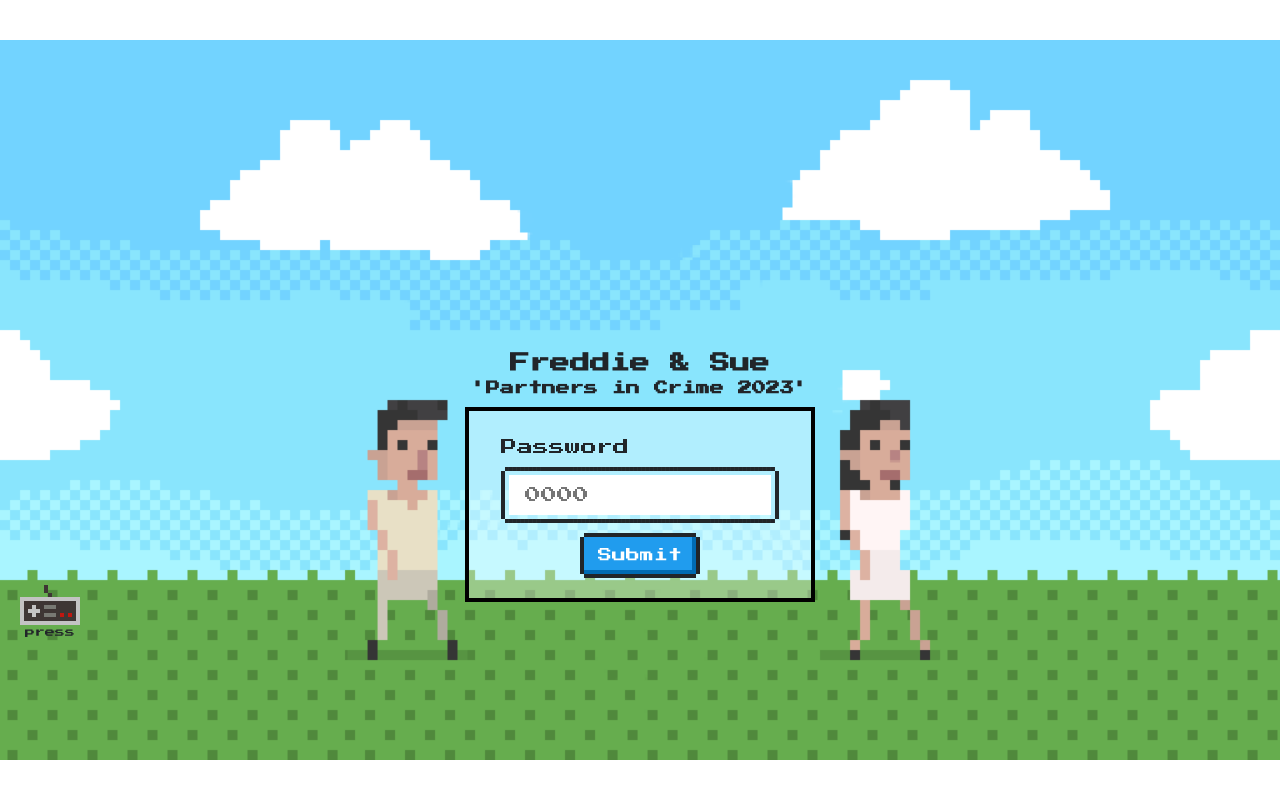
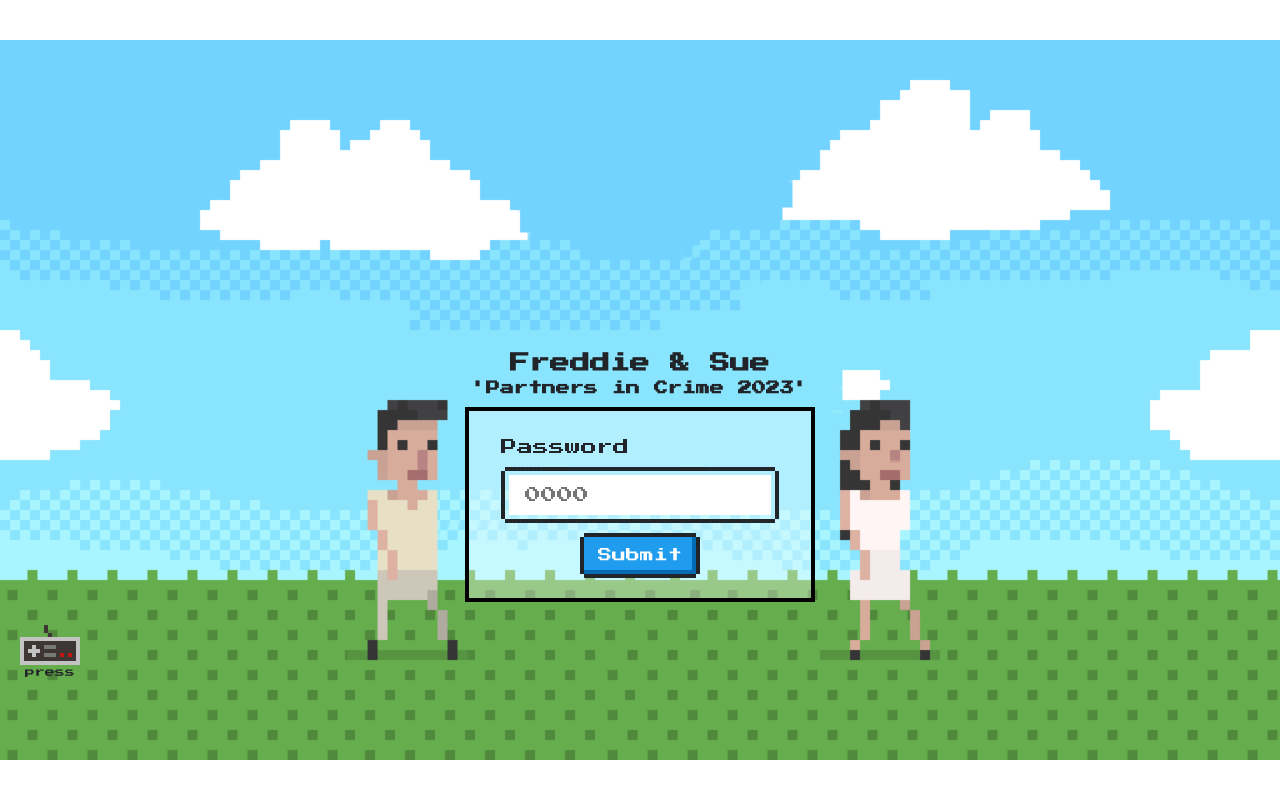
Before and after one commit to Booleanworks/RSVP, a plain HTML site: page index.html in a window 1280 px wide. Drawn offline with nearby package versions, Linux system fonts and the light colour scheme.

Commit message:
Update index.html

```diff
--- a/index.html
+++ b/index.html
@@ -97,7 +97,7 @@
             align-items: center;
             position: absolute;
             left: 20px;
-            bottom: 160px;
+            bottom: 120px;
             cursor: pointer;
         }
 
```
